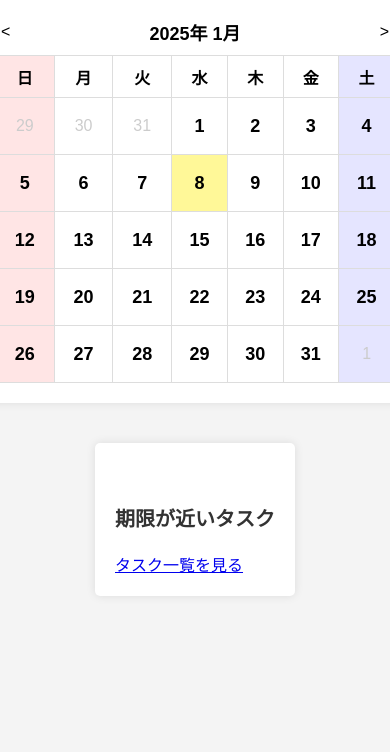
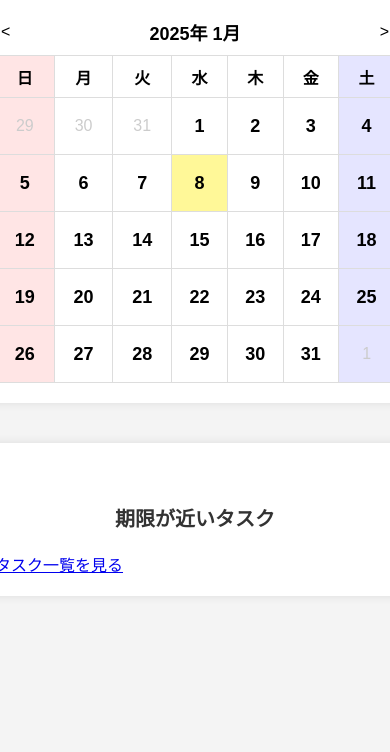
Before and after one commit to rino-0414/web_app, a Flask app: page / in a window 390 px wide. Shown: the part 112-864 px from the top of the page. Run offline with Flask 3, Linux system fonts and the light colour scheme; data that the repository does not hold is empty; some libraries are stand-ins or nearby versions.

Commit message:
画面サイズ調整アップデート

```diff
--- a/flaskr/static/style.css
+++ b/flaskr/static/style.css
@@ -319,7 +319,7 @@ th, td {
 }
 
 .upcoming-tasks-container {
-    max-width: 400px;
+    width: 300px;
     margin: 20px;
     background-color: #fff;
     padding: 20px;
@@ -485,7 +485,7 @@ th, td {
         align-items: center;
     }
 
-    .calendar-container {
+    .calendar-container, .upcoming-tasks-container {
         max-width: 800px;
         min-width: 600px;
     }
@@ -507,6 +507,11 @@ th, td {
         min-width: 400px;
     }
 
+    .upcoming-tasks-container {
+        max-width: 400px;
+        min-width: 400px;
+    }
+
     th, td {
         height: 40px;
     }
```
